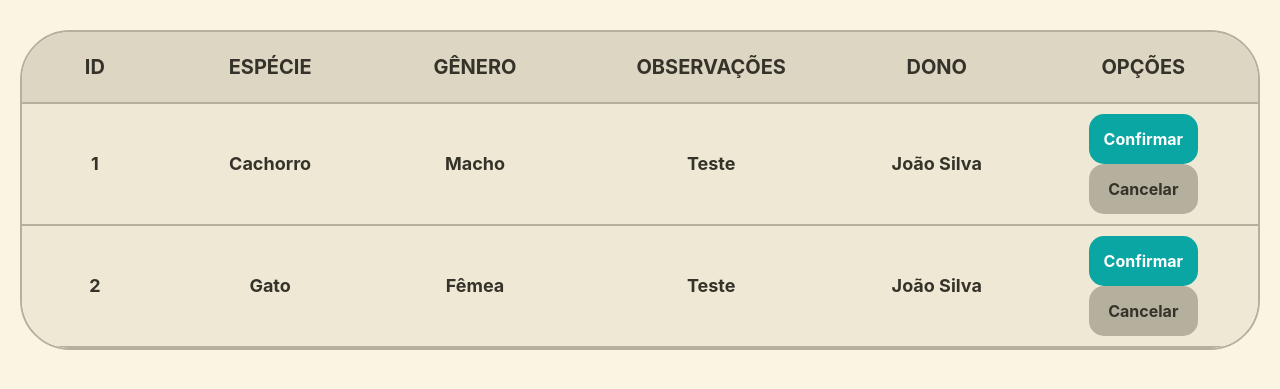
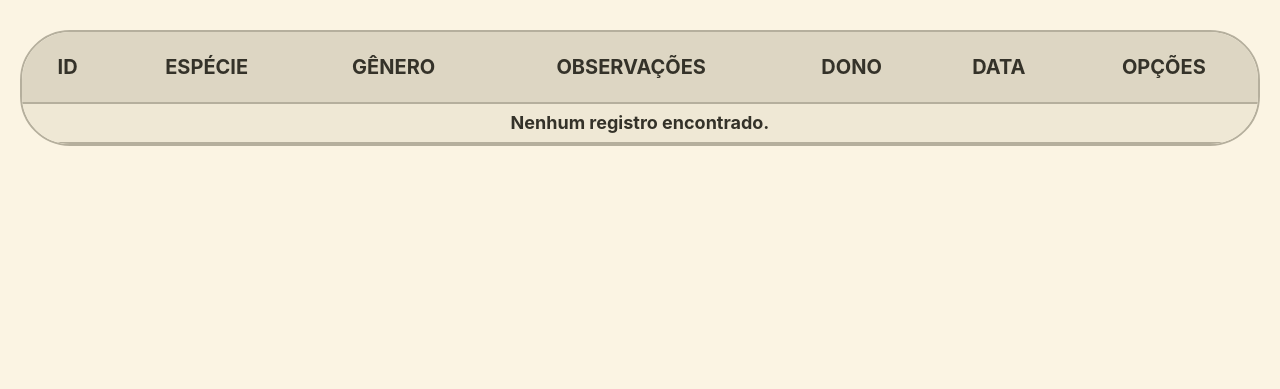
Before and after one commit to Kennedy-klam/Pelos-e-Patas, a PHP site: page /fila/fila.php in a window 1280 px wide; the page is wider, and only the part inside the window is pictured. Shown: the part 89-478 px from the top of that part. Run offline with PHP 8.4, Linux system fonts and the light colour scheme; the visitor is signed in with stand-in values (Sample User, id 1); tables that the repository leaves empty or names only in its code hold one stand-in row (values such as "Sample post").

Commit message:
Fila de castração totalmente funcional

```diff
--- a/dashboard/dash.php
+++ b/dashboard/dash.php
@@ -19,7 +19,7 @@ $nomeDaClinica = $_SESSION['nomeclinica'];
     <title>Dashboard</title>
     <link rel="stylesheet" href="public/css/all.css?v=123">
     <link rel="stylesheet" href="public/css/bootstrap.min.css?v=123">
-    <link rel="stylesheet" href="public/css/style.css">
+    <link rel="stylesheet" href="public/css/style.css?v=123">
     <script src="public/js/chart.js"></script>
 
 </head>
--- a/fila/fila.php
+++ b/fila/fila.php
@@ -2,24 +2,43 @@
 include ('../database/conexao.php');
 include ('../database/protect.php');
 
+if ($_SERVER['REQUEST_METHOD'] === 'POST') {
+    $id = intval($_POST['id_castracao']);
+    $acao = $_POST['acao'];
+
+    if ($acao === 'confirmar') {
+        $estado = 'confirmado';
+    } elseif ($acao === 'cancelar') {
+        $estado = 'cancelado';
+    } else {
+        $estado = null;
+    }
+
+    if ($estado) {
+        $stmt = $conn->prepare("UPDATE castracao SET estado = ? WHERE id_castracao = ?");
+        $stmt->bind_param('si', $estado, $id);
+        $stmt->execute();
+        $stmt->close();
+    }
+}
 ?>
 
 <!DOCTYPE html>
 <html lang="pt-br">
 
 <head>
-    <meta charset="UTF-8">
-    <meta name="viewport" content="width=device-width, initial-scale=1.0">
+    <meta charset="UTF-8" />
+    <meta name="viewport" content="width=device-width, initial-scale=1" />
     <title>Fila De Castração</title>
-    <link rel="stylesheet" href="styles.css">
+    <link rel="stylesheet" href="styles.css?v=123" />
 </head>
 
 <body>
     <header>
         <a href="../dashboard/dash.php" class="back-button" aria-label="Voltar">
-            <img src="Imagens/back.svg" alt="Voltar" class="seta-svg">
+            <img src="Imagens/back.svg" alt="Voltar" class="seta-svg" />
         </a>
-        <img src="Imagens/Logo.png" alt="Logo Pelos&Patas" class="logo">
+        <img src="Imagens/Logo.png" alt="Logo Pelos&Patas" class="logo" />
         <h1>Pelos&Patas</h1>
     </header>
 
@@ -32,33 +51,58 @@ include ('../database/protect.php');
             <th>GÊNERO</th>
             <th>OBSERVAÇÕES</th>
             <th>DONO</th>
+            <th>DATA</th>
             <th>OPÇÕES</th>
         </tr>
-        <tr>
-            <td>1</td>
-            <td>Cachorro</td>
-            <td>Macho</td>
-            <td>Teste</td>
-            <td>João Silva</td>
-            <td>
-                <button class="padrao-button confirmar-button">Confirmar</button>
-                <button class="padrao-button cancelar-button">Cancelar</button>
-            </td>
-        </tr>
-        <tr>
-            <td>2</td>
-            <td>Gato</td>
-            <td>Fêmea</td>
-            <td>Teste</td>
-            <td>João Silva</td>
-            <td>
-                <button class="padrao-button confirmar-button">Confirmar</button>
-                <button class="padrao-button cancelar-button">Cancelar</button>
-            </td>
-        </tr>
 
+        <?php
+        $sql = "SELECT
+                    c.id_castracao,
+                    c.dia_castracao,
+                    c.observacao,
+                    p.sexo,
+                    cl.nome AS nome_cliente,
+                    e.nome AS nome_especie
+                FROM castracao c
+                INNER JOIN pet p ON c.id_pet = p.id_pet
+                INNER JOIN cliente cl ON p.id_cliente = cl.id_cliente
+                INNER JOIN especie e ON p.id_especie = e.id_especie
+                WHERE c.estado IS NULL OR c.estado = ''
+                ORDER BY c.dia_castracao ASC";
+
+        $result = mysqli_query($conn, $sql);
+
+        if ($result && mysqli_num_rows($result) > 0) {
+            while ($row = mysqli_fetch_assoc($result)) {
+                $genero = ($row['sexo'] == 2) ? 'Macho' : 'Fêmea';
+                $dataFormatada = date("d/m/Y", strtotime($row['dia_castracao']));
+
+                echo "<tr>
+                        <td>{$row['id_castracao']}</td>
+                        <td>{$row['nome_especie']}</td>
+                        <td>{$genero}</td>
+                        <td>{$row['observacao']}</td>
+                        <td>{$row['nome_cliente']}</td>
+                        <td>{$dataFormatada}</td>
+                        <td>
+                            <form method='POST' style='display:inline-block;'>
+                                <input type='hidden' name='id_castracao' value='{$row['id_castracao']}'>
+                                <button type='submit' name='acao' value='confirmar' class='padrao-button confirmar-button' onclick=\"return confirm('Deseja realmente confirmar esta castração?')\">Confirmar</button>
+                            </form>
+                            <form method='POST' style='display:inline-block; margin-left: 5px;'>
+                                <input type='hidden' name='id_castracao' value='{$row['id_castracao']}'>
+                                <button type='submit' name='acao' value='cancelar' class='padrao-button cancelar-button' onclick=\"return confirm('Deseja realmente cancelar esta castração?')\">Cancelar</button>
+                            </form>
+                        </td>
+                    </tr>";
+            }
+        } else {
+            echo "<tr><td colspan='7'>Nenhum registro encontrado.</td></tr>";
+        }
+
+        mysqli_close($conn);
+        ?>
     </table>
-
 </body>
 
 </html>
--- a/fila/styles.css
+++ b/fila/styles.css
@@ -63,8 +63,6 @@ th {
 }
 
 td {
-    width: 1452px;
-    height: 50px;
   padding: 10px 20px;
   background-color: #EFE8D5;
   color: #343229;
@@ -76,7 +74,7 @@ td {
   letter-spacing: 0%;
   vertical-align: middle;
   border-bottom: 2px solid #B5AF9D;
-
+  white-space: nowrap; /* EVITA QUE OS BOTÕES QUEBREM LINHA */
 }
 
 .seta-svg {
@@ -102,13 +100,14 @@ td {
   line-height: 100%;
   letter-spacing: 0;
   text-align: center;
-  width: 109px;
+  min-width: 109px;
   height: 50px;
   border-radius: 15px;
   padding: 10px 5px;
   border: none;
   cursor: pointer;
   transition: background-color 0.2s ease;
+  display: inline-block;
 }
 
 .confirmar-button {
@@ -128,3 +127,11 @@ td {
 .cancelar-button:hover {
   background-color: #968e8e;
 }
+
+.button-group-horizontal {
+  display: flex;
+  flex-direction: row;
+  justify-content: center;
+  align-items: center;
+  gap: 10px; /* espaçamento entre os botões */
+}
```
Lines whose indentation alone changed are shown as unchanged.
